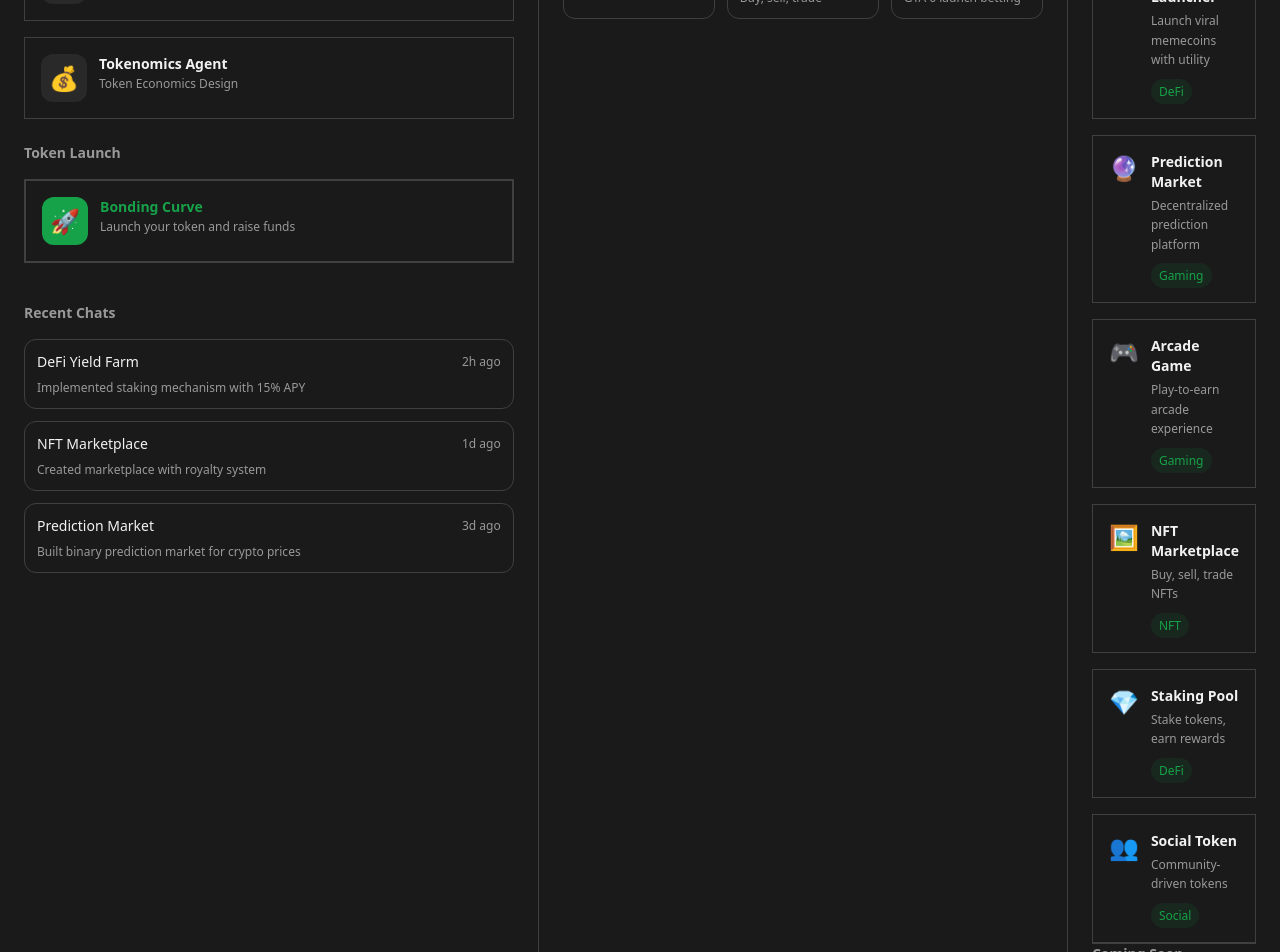
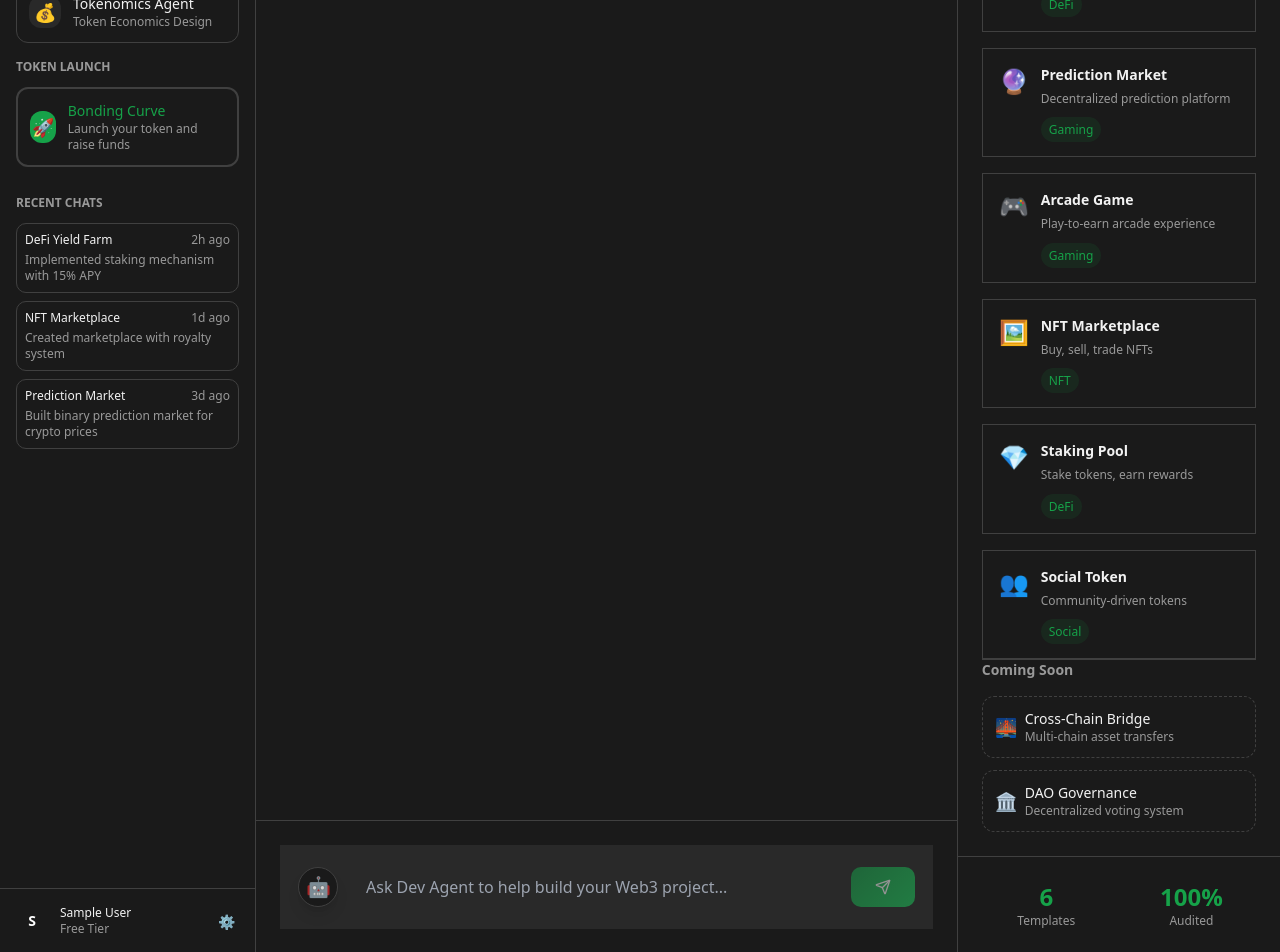
Before and after one commit to adityacespl/dummy-data-buddy, a React (Vite) app: page / in a window 1280 px wide. Shown: the part 300-1252 px from the top of the page. Built offline with nearby package versions, Linux system fonts and the light colour scheme; sample sign-in values are in the browser's storage.

Commit message:
Fix Left Panel Layout and Spacing

```diff
--- a/src/components/LeftPanel.jsx
+++ b/src/components/LeftPanel.jsx
@@ -41,41 +41,41 @@ export const LeftPanel = ({ selectedAgent, onAgentSelect, chatHistories }) => {
   };
 
   return (
-    <div className="w-80 panel-bg border-r border-border flex flex-col">
+    <div className="w-64 panel-bg border-r border-border flex flex-col">
       {/* Logo */}
-      <div className="p-6 border-b border-border">
+      <div className="p-4 border-b border-border">
         <div className="flex justify-center">
           <img
             src="/lovable-uploads/05438ebc-12c5-4750-bd93-a7ca3b298a09.png"
             alt="framew0rk logo"
-            className="h-8 w-auto object-contain"
+            className="h-6 w-auto object-contain"
           />
         </div>
       </div>
 
       {/* AI Agents */}
-      <div className="p-6 space-y-4">
-        <h2 className="text-sm font-semibold text-muted-foreground uppercase tracking-wide">
-          AI Agents
+      <div className="p-4 space-y-3">
+        <h2 className="text-xs font-semibold text-muted-foreground uppercase tracking-wide">
+          AI AGENTS
         </h2>
         {agents.map((agent) => {
           return (
             <button
               key={agent.id}
               onClick={() => onAgentSelect(agent.id)}
-              className={`w-full p-4 rounded-xl border transition-all duration-300 text-left group ${
+              className={`w-full p-3 rounded-lg border transition-all duration-300 text-left group ${
                 selectedAgent === agent.id
                   ? 'border-primary bg-primary/10 shadow-glow'
                   : 'border-border glow-border'
               }`}
             >
-              <div className="flex items-start space-x-3">
-                <div className={`p-2 rounded-lg bg-card flex items-center justify-center`}>
-                  <span className="text-2xl">{agent.emoji}</span>
+              <div className="flex items-center space-x-3">
+                <div className={`w-8 h-8 rounded-lg bg-card flex items-center justify-center`}>
+                  <span className="text-lg">{agent.emoji}</span>
                 </div>
                 <div className="flex-1 min-w-0">
-                  <h3 className="font-semibold text-sm">{agent.name}</h3>
-                  <p className="text-xs text-muted-foreground mt-1 leading-relaxed">
+                  <h3 className="font-medium text-sm">{agent.name}</h3>
+                  <p className="text-xs text-muted-foreground leading-tight">
                     {agent.description}
                   </p>
                 </div>
@@ -86,21 +86,21 @@ export const LeftPanel = ({ selectedAgent, onAgentSelect, chatHistories }) => {
       </div>
 
       {/* Token Launch */}
-      <div className="px-6 pb-4">
-        <h2 className="text-sm font-semibold text-muted-foreground uppercase tracking-wide mb-4">
-          Token Launch
+      <div className="px-4 pb-3">
+        <h2 className="text-xs font-semibold text-muted-foreground uppercase tracking-wide mb-3">
+          TOKEN LAUNCH
         </h2>
         <button
           onClick={() => navigate('/bonding-curve')}
-          className="w-full p-4 rounded-xl border-2 border-primary/30 bg-gradient-to-r from-primary/10 to-primary/5 hover:from-primary/20 hover:to-primary/10 transition-all duration-300 text-left group glow-border"
+          className="w-full p-3 rounded-lg border-2 border-primary/30 bg-gradient-to-r from-primary/10 to-primary/5 hover:from-primary/20 hover:to-primary/10 transition-all duration-300 text-left group glow-border"
         >
-          <div className="flex items-start space-x-3">
-            <div className="p-2 rounded-lg bg-primary flex items-center justify-center group-hover:scale-110 transition-transform">
-              <span className="text-2xl">🚀</span>
+          <div className="flex items-center space-x-3">
+            <div className="w-8 h-8 rounded-lg bg-primary flex items-center justify-center group-hover:scale-110 transition-transform">
+              <span className="text-lg">🚀</span>
             </div>
             <div>
-              <h3 className="font-semibold text-sm text-primary">Bonding Curve</h3>
-              <p className="text-xs text-muted-foreground mt-1 leading-relaxed">
+              <h3 className="font-medium text-sm text-primary">Bonding Curve</h3>
+              <p className="text-xs text-muted-foreground leading-tight">
                 Launch your token and raise funds
               </p>
             </div>
@@ -109,24 +109,24 @@ export const LeftPanel = ({ selectedAgent, onAgentSelect, chatHistories }) => {
       </div>
 
       {/* Chat History */}
-      <div className="flex-1 p-6 overflow-hidden">
-        <h2 className="text-sm font-semibold text-muted-foreground uppercase tracking-wide mb-4">
-          Recent Chats
+      <div className="flex-1 p-4 overflow-hidden">
+        <h2 className="text-xs font-semibold text-muted-foreground uppercase tracking-wide mb-3">
+          RECENT CHATS
         </h2>
-        <div className="space-y-3 overflow-y-auto max-h-96">
+        <div className="space-y-2 overflow-y-auto max-h-64">
           {chatHistories.map((chat) => (
             <button
               key={chat.id}
-              className="w-full p-3 rounded-lg border border-border hover:border-primary/50 transition-all duration-200 text-left group"
+              className="w-full p-2 rounded-md border border-border hover:border-primary/50 transition-all duration-200 text-left group"
             >
-              <div className="flex items-center justify-between mb-2">
-                <h4 className="font-medium text-sm truncate">{chat.title}</h4>
+              <div className="flex items-center justify-between mb-1">
+                <h4 className="font-medium text-xs truncate">{chat.title}</h4>
                 <span className="text-xs text-muted-foreground">
                   {formatTimeAgo(chat.timestamp)}
                 </span>
               </div>
               {chat.preview && (
-                <p className="text-xs text-muted-foreground line-clamp-2">
+                <p className="text-xs text-muted-foreground line-clamp-1">
                   {chat.preview}
                 </p>
               )}
@@ -136,20 +136,20 @@ export const LeftPanel = ({ selectedAgent, onAgentSelect, chatHistories }) => {
       </div>
 
       {/* Account Section */}
-      <div className="p-6 border-t border-border">
+      <div className="p-4 border-t border-border">
         <div className="flex items-center space-x-3">
-          <div className="w-10 h-10 bg-gradient-primary rounded-full flex items-center justify-center text-white font-bold">
+          <div className="w-8 h-8 bg-gradient-primary rounded-full flex items-center justify-center text-white font-bold text-sm">
             {user?.name?.charAt(0)?.toUpperCase() || '👤'}
           </div>
           <div className="flex-1">
-            <p className="font-medium text-sm">{user?.name || 'Developer'}</p>
+            <p className="font-medium text-xs">{user?.name || 'Developer'}</p>
             <p className="text-xs text-muted-foreground">{user?.tier || 'Free'} Tier</p>
           </div>
           <button
-            className="p-2 hover:bg-accent rounded-lg transition-colors"
+            className="p-1 hover:bg-accent rounded-md transition-colors"
             onClick={() => navigate('/profile')}
           >
-            <span className="text-lg">⚙️</span>
+            <span className="text-sm">⚙️</span>
           </button>
         </div>
       </div>
```
